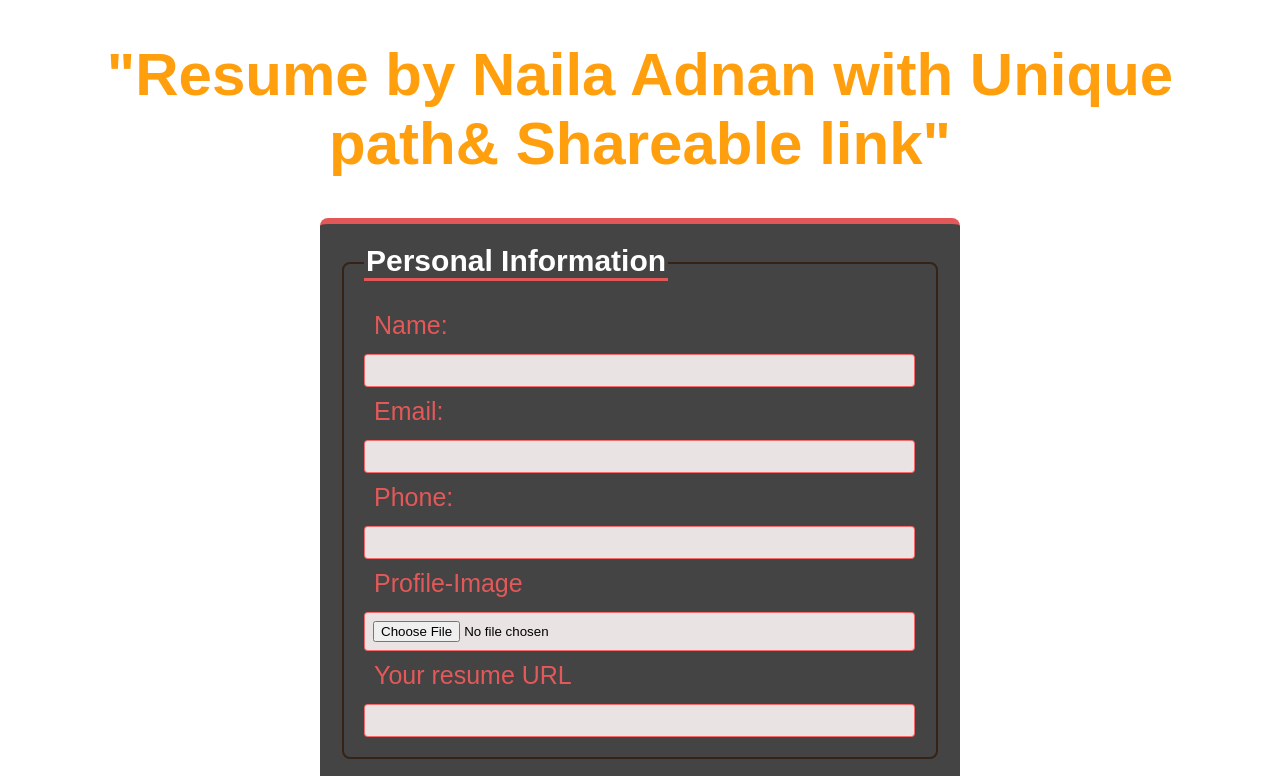
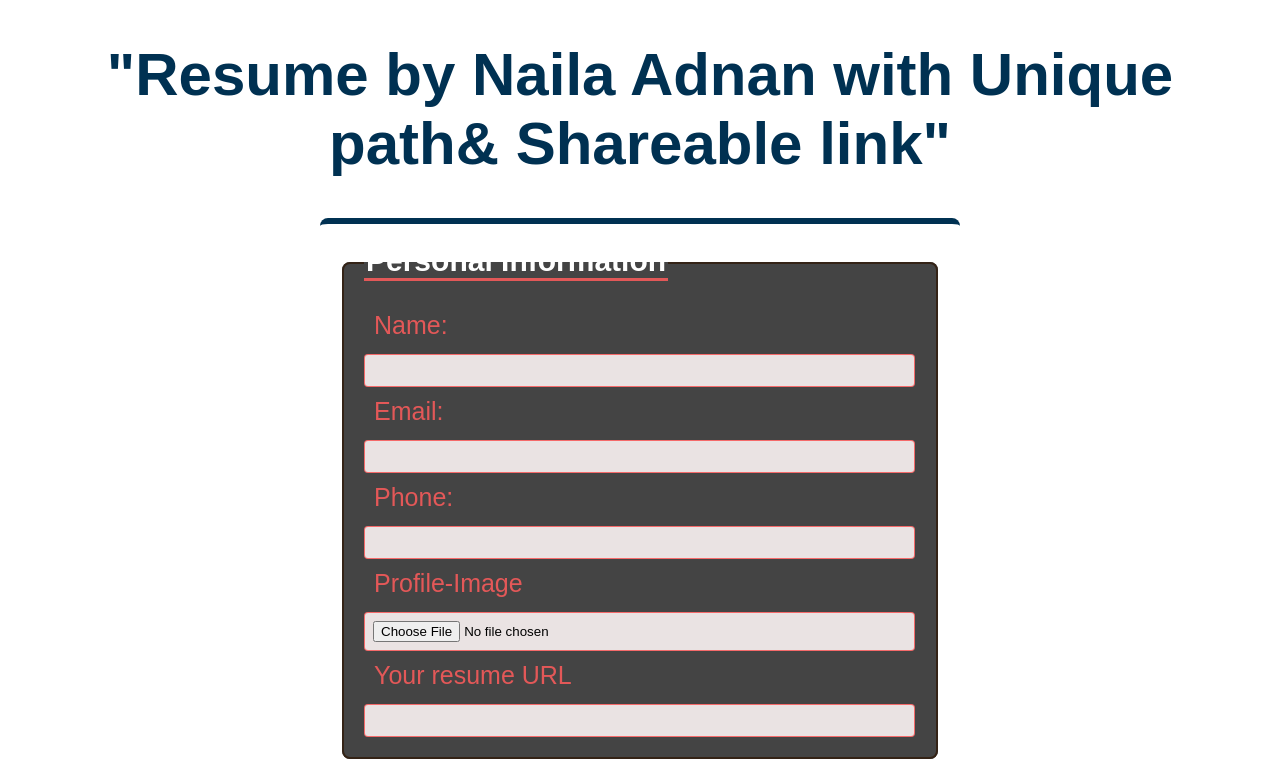
Before and after one commit to naila-ady/Milestone5UniquePath-SimpleDownload, a plain HTML site: page index.html in a window 1280 px wide. Shown: the top 776 px of the page. Drawn offline with Linux system fonts and the light colour scheme.

Commit message:
Update style.css

```diff
--- a/style.css
+++ b/style.css
@@ -7,16 +7,16 @@ body{
 h1{
     text-align:center;
     font-size: 60px;
-    color:#ff9f0d;
+    color:#003152;
 }
 form{
-    background-color: #444444 ;
+    background-color: #ffffff ;
     max-width: 600px;
     margin:auto;
 border-radius: 8px;
 box-shadow: 0,4px,8px,rgba(13, 72, 116, 0.5) ;
 padding: 20px;
-border-top: 6px solid #f85b5be1 ;
+border-top: 6px solid #003152 ;
 }
 fieldset{
     border:2px solid #342316;
```
